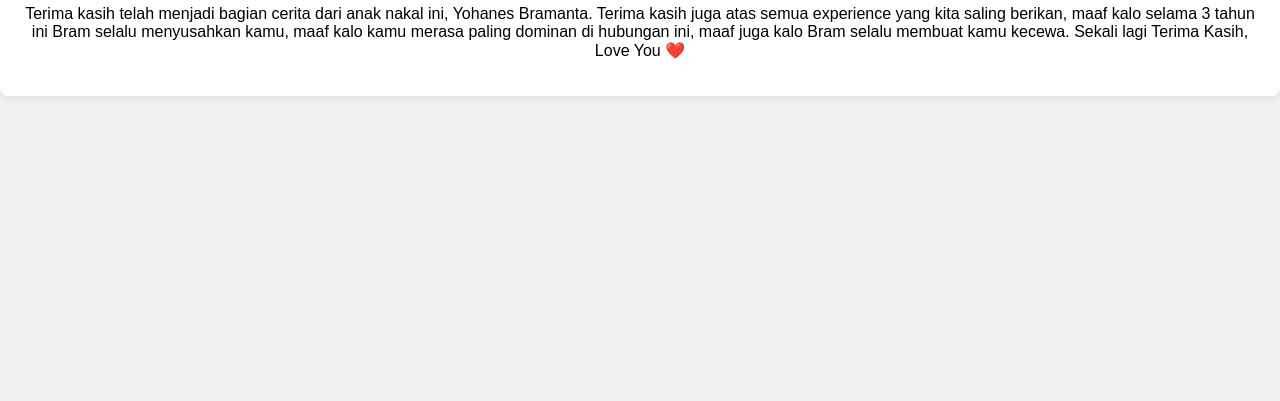
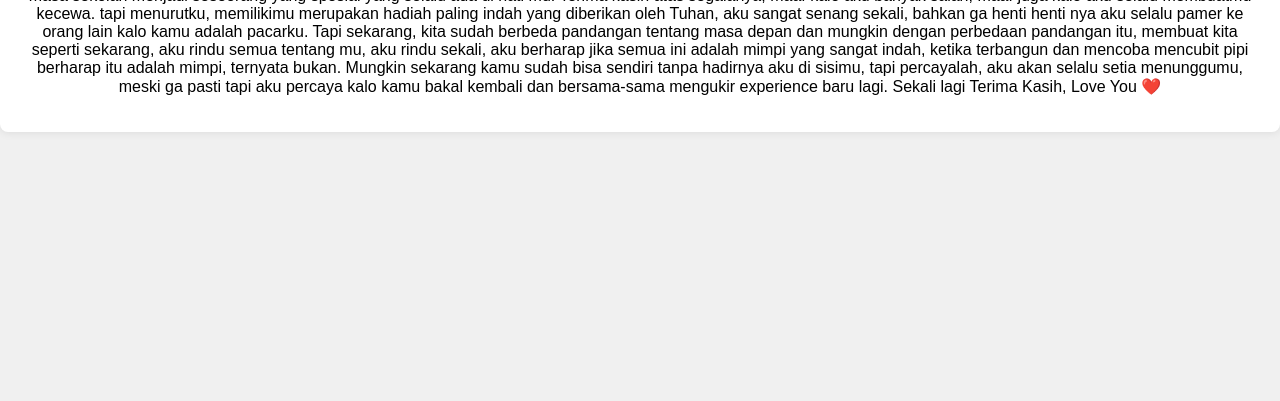
Before and after one commit to Bramanta-smpl/for-spesial-person, a plain HTML site: page Next-page.html in a window 1280 px wide. Shown: the part 399-800 px from the top of the page. Drawn offline with Linux system fonts and the light colour scheme; sample sign-in values are in the browser's storage.

Commit message:
change some text

```diff
--- a/Next-page.html
+++ b/Next-page.html
@@ -9,15 +9,26 @@
 <body>
     <div class="container">
         <h1 id="greeting"></h1>
-        <p>Terima kasih telah menjadi bagian cerita
-            dari anak nakal ini, Yohanes Bramanta.
-            Terima kasih juga atas semua experience
-            yang kita saling berikan, maaf kalo selama
-            3 tahun ini Bram selalu menyusahkan kamu,
-            maaf kalo kamu merasa paling dominan di
-            hubungan ini, maaf juga kalo Bram selalu
-            membuat kamu kecewa. Sekali lagi Terima
-            Kasih, Love You ❤️</p>
+        <p>Hai kamu, ya kamu yang sudah pernah mengisi hati ini,
+            terima kasih atas segalanya, aku tidak pernah menyangka
+            bahwa dari awal yang hanya mengenalmu melalu masa masa
+            sekolah menjadi seseorang yang spesial yang selalu ada
+            di hati mu. Terima kasih atas segalanya, maaf kalo aku
+            banyak salah, maaf juga kalo aku selalu membuatmu kecewa.
+            tapi menurutku, memilikimu merupakan hadiah paling indah
+            yang diberikan oleh Tuhan, aku sangat senang sekali, bahkan
+            ga henti henti nya aku selalu pamer ke orang lain kalo kamu
+            adalah pacarku. Tapi sekarang, kita sudah berbeda pandangan
+            tentang masa depan dan mungkin dengan perbedaan pandangan itu,
+            membuat kita seperti sekarang, aku rindu semua tentang mu, aku
+            rindu sekali, aku berharap jika semua ini adalah mimpi yang
+            sangat indah, ketika terbangun dan mencoba mencubit pipi
+            berharap itu adalah mimpi, ternyata bukan. Mungkin sekarang
+            kamu sudah bisa sendiri tanpa hadirnya aku di sisimu, tapi
+            percayalah, aku akan selalu setia menunggumu, meski ga pasti
+            tapi aku percaya kalo kamu bakal kembali dan bersama-sama
+            mengukir experience baru lagi. Sekali lagi Terima Kasih,
+            Love You ❤️</p>
     </div>
 
     <script>
```
